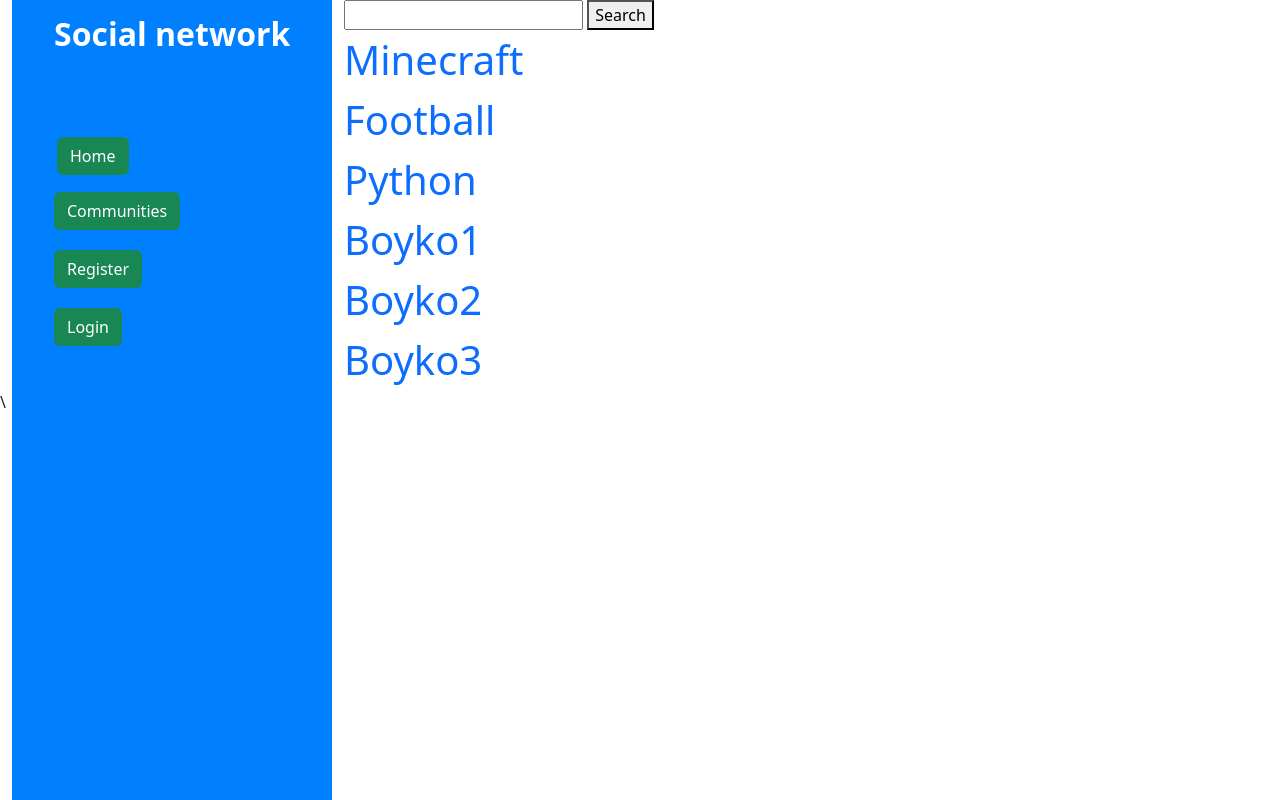
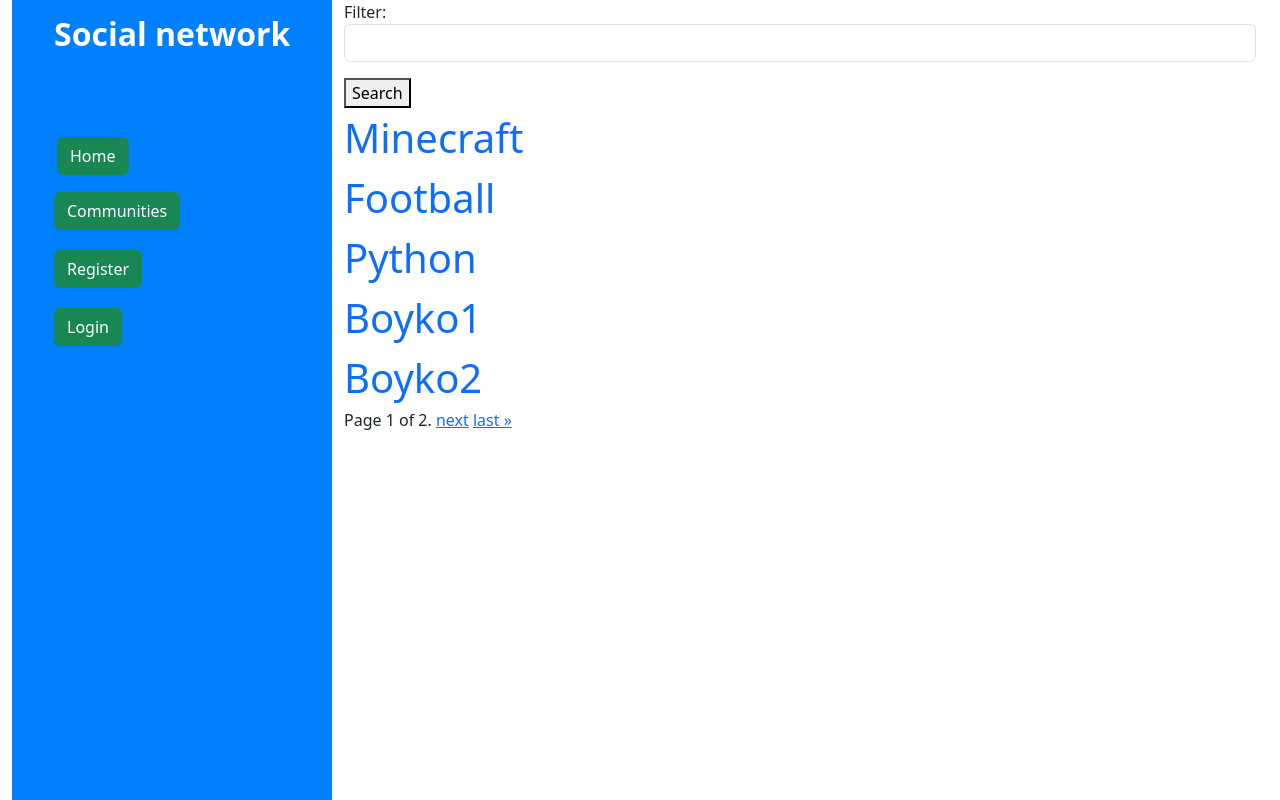
Before and after one commit to markiyan2009/Social_Media, a Django app: page /social/communities/ in a window 1280 px wide. Run offline with Django 5.2, Linux system fonts and the light colour scheme; data comes from the database, SQL or seed files in the repository; both versions use the stored data as it was after the commit; parts of the project's set-up code (start-up, migrations or seed data) failed here and were passed over; some libraries are stand-ins or nearby versions.

Commit message:
community v2.0

```diff
--- a/autification/views.py
+++ b/autification/views.py
@@ -21,7 +21,9 @@
 
 
 
+
 class ProfileDetailView(DetailView):
+
     template_name = 'autification/profile_detail.html'
     model = Profile
     context_object_name = 'profile'
@@ -61,7 +63,7 @@
 class ProfileUpdateView(UpdateView):
     form_class = ProfileUpdateForm
     model = Profile
-    template_name = 'social/profile_update.html'
+    template_name = 'autification/profile_update.html'
 
     def get_success_url(self):
-        return reverse_lazy('profile', kwargs = {'pk': self.get_object().pk})
+        return reverse_lazy('communities')
--- a/social/forms.py
+++ b/social/forms.py
@@ -19,3 +19,10 @@
     class Meta:
         model = Discusion
         fields = ['topic']
+
+class CommunitiesFilterForm(forms.Form):
+    filter = forms.CharField(required=False, label='Filter')
+
+    def __init__(self, *args, **kwargs):
+        super(CommunitiesFilterForm, self).__init__(*args, **kwargs)
+        self.fields["filter"].widget.attrs.update({"class": "form-control", 'id':'filter_communities', 'name' : "filter_communities" })
--- a/social/views.py
+++ b/social/views.py
@@ -6,7 +6,7 @@
 from django.shortcuts import render, redirect
 from social.models import Comment, Community, Post, Discusion, Genre
 from django.views.generic import ListView, DeleteView, DetailView, UpdateView, View, CreateView
-from social.forms import PostCreateForm, CommentCreateForm, DiscusionCreateForm
+from social.forms import PostCreateForm, CommentCreateForm, DiscusionCreateForm, CommunitiesFilterForm
 from django.urls import reverse_lazy, reverse
 from autification.models import Profile
 from django.http import JsonResponse, HttpResponseRedirect
@@ -20,14 +20,31 @@
     model = Community
     template_name = 'social/communities_list.html'
     context_object_name = 'communities'
+    paginate_by = 5
 
     def get_context_data(self,**kwargs):
         context = super().get_context_data(**kwargs)
         # fiter_input = self.kwargs['filter_communities']
 
-        # communities = Community.objects.filter(genres = fiter_input).first()
-        # context['communities'] = communities
-        print(self.request.user)
+        communities = Community.objects.all()
+
+        query = int(self.request.GET.get('page','1'))
+        print(query)
+
+        filter_community = self.request.GET.get("filter", "")
+        if filter_community:
+            comunity_filter = Community.objects.filter(genres__name = filter_community).all()
+            context['communities'] = comunity_filter
+
+        else:
+            context['communities'] = Community.objects.all()
+
+
+        context['communities'] = context['communities'][(query*5) -5 :query*5]
+
+        context["form"] = CommunitiesFilterForm(self.request.GET)
+
+
         if self.request.user.is_authenticated:
             context['profile'] = Profile.objects.filter(user = self.request.user).first()
 
@@ -38,7 +55,7 @@
     def get(self, request):
 
         query = request.GET.get('query', '')
-        print(query)
+
         if query:
             results = Genre.objects.filter(name__icontains=query)[:10]
             data = [{'name' : item.name} for item in results]
--- a/templates/autification/profile_detail.html
+++ b/templates/autification/profile_detail.html
@@ -28,6 +28,7 @@
         <div class="row">
             <p>{{profile.aboute_user}}</p>
         </div>
+
         <div class="row">
             <a href="{% url 'profile_update' profile.pk %}"><button type="submit">Update</button></a>
         </div>
--- a/templates/autification/profile_update.html
+++ b/templates/autification/profile_update.html
@@ -2,8 +2,8 @@
 {% block content %}
 
 <form method="post" enctype="multipart/form-data">
-    {% csrf_taken %}
-    {% form.as_p %}
+    {% csrf_token %}
+    {{form.as_p }}
     <button type="submit">Update</button>
 </form>
 
--- a/templates/social/communities_list.html
+++ b/templates/social/communities_list.html
@@ -1,12 +1,17 @@
 {% extends 'base.html' %}
 {% block content %}
     <div class="container center">
+        <div class="row-3">
+            <form method="get">
+                {{form.as_p}}
+                <button type="submit" id="search_button">Search</button>
+            </form>
 
+            <div class="container" id="genres">
 
-        <input type="text" name="filter_communities" id="filter_communities"> <button type="submit" id="search_button">Search</button>
-        <div class="container" id="genres">
+            </div>
+        </div>
 
-        </div>
 
         {% for community in communities %}
         <div class="row">
@@ -26,9 +31,28 @@
             </div>
             {% else %}{% endif %}
 
+
         </div>
 
         {% endfor %}
+        <div class="pagination">
+            <span class="step-links">
+                {% if page_obj.has_previous %}
+                    <a href="?page=1">&laquo; first</a>
+                    <a href="?page={{ page_obj.previous_page_number }}">previous</a>
+                {% endif %}
+
+                <span class="current">
+                    Page {{ page_obj.number }} of {{ page_obj.paginator.num_pages }}.
+                </span>
+
+                {% if page_obj.has_next %}
+                    <a href="?page={{ page_obj.next_page_number }}">next</a>
+                    <a href="?page={{ page_obj.paginator.num_pages }}">last &raquo;</a>
+                {% endif %}
+            </span>
+
+
     </div>
 
 
--- a/templates/social/community_detail.html
+++ b/templates/social/community_detail.html
@@ -17,7 +17,7 @@
                     {% endif %}
                 {%endfor%}
 
-                {% if is_subscriber %}
+                {% if community.author == request.user%}
                     <a href="{% url 'post_create' community.pk %}"><button type="submit">Create post</button></a>
                 {% else %}{%endif%}
             </div>
@@ -35,7 +35,7 @@
 
                     {% endif %}
                 {%endfor%}
-                {% if is_subscriber %}
+                {% if is_subscriber or community.author == request.user %}
                 <a href="{% url 'discusion_create' community.pk %}"><button type="submit">Create discusion</button></a>
                 {% else %}{%endif%}
             </div>
```
Also changed, not shown: autification/forms.py (+8 -3 lines), db.sqlite3.
